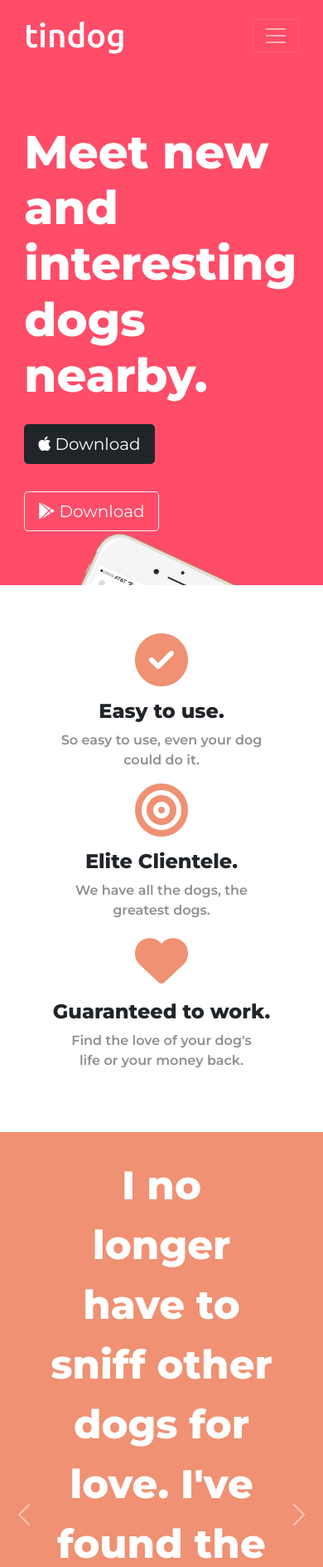
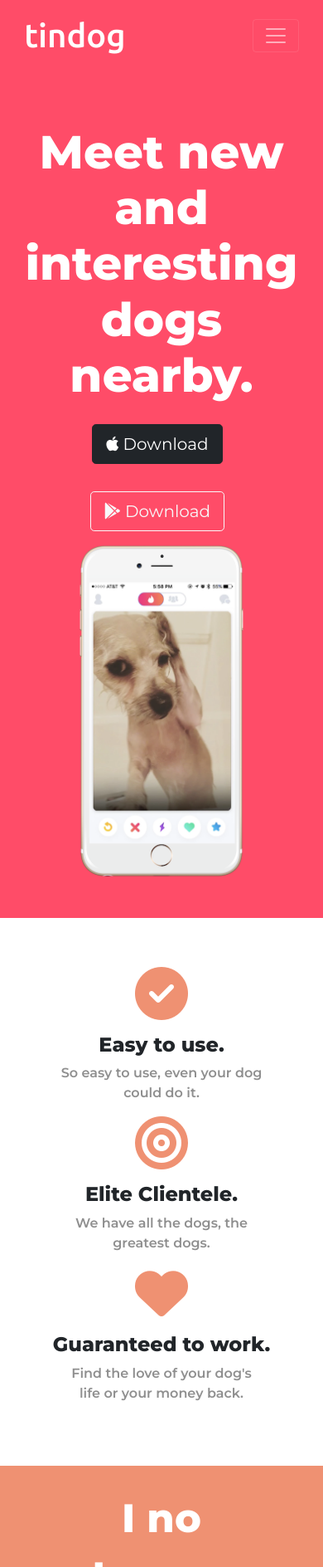
Before and after one commit to zanellig/angela-yu-course, a web app: file bootstrap/tindog/index.html in a window 390 px wide. Shown: the top 1888 px of the page at 83% size. Run offline with its HTML, style and script files only (its server is not run), Linux system fonts and the light colour scheme; some libraries are stand-ins or nearby versions.

Commit message:
Made title section responsive on 991px or less

```diff
--- a/bootstrap/tindog/css/styles.css
+++ b/bootstrap/tindog/css/styles.css
@@ -53,6 +53,17 @@
   transform: rotate(25deg);
   width: 60%;
   position: absolute;
+  right: 30%
+}
+
+@media (max-width: 991px){
+  .title-image{
+    position: static;
+    transform: rotate(0deg);
+  }
+  #title{
+    text-align: center;
+  }
 }
 
 /* Features section */
@@ -66,8 +77,6 @@
   background-color: #fff;
   padding: 15% 15%;
   position: relative;
-  /* margin: 7.5% 0; */
-  z-index: 1;
 }
 
 .subtitle {
```
